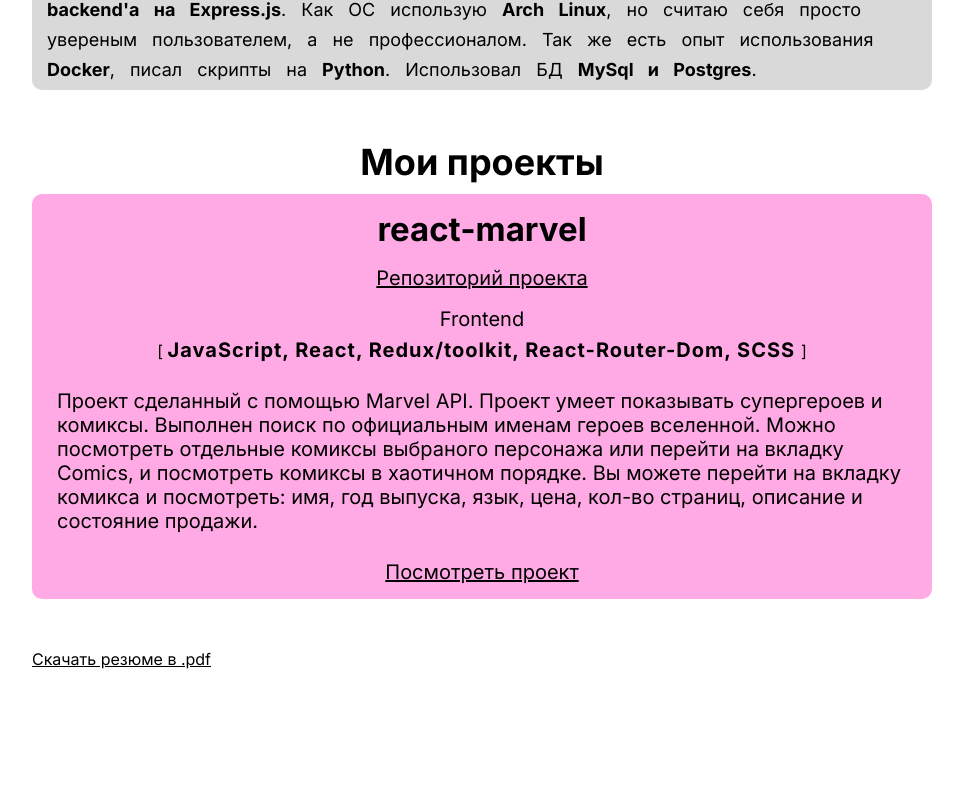
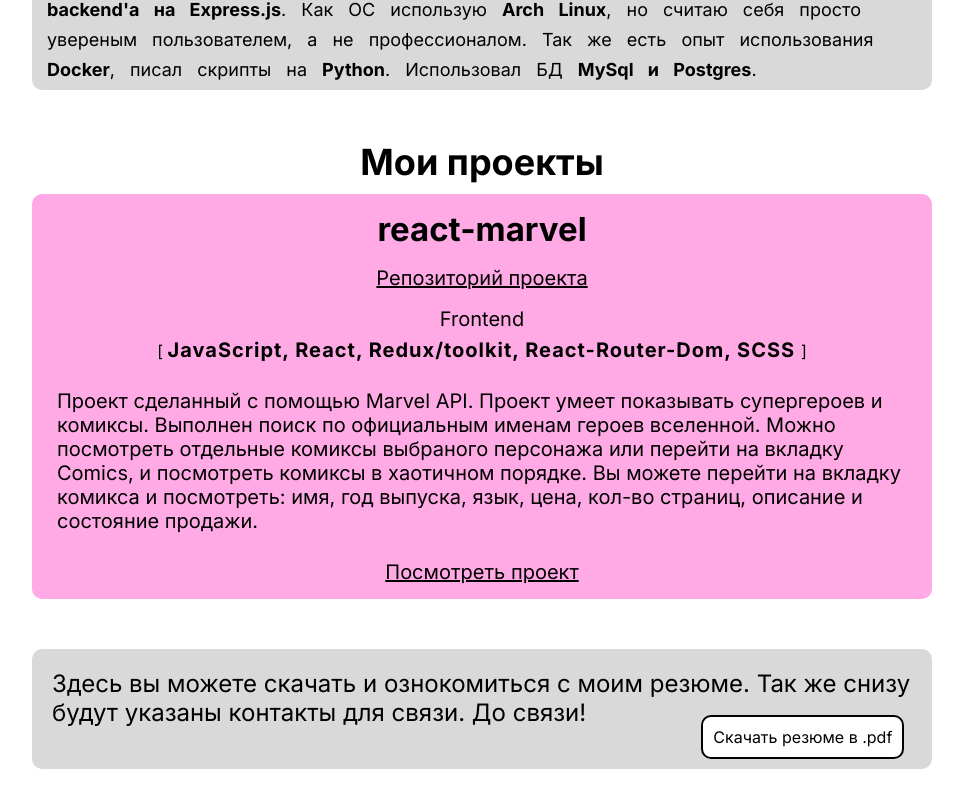
Before and after one commit to blackmarllbor0/web-portfolio, a React (Create React App) app: page / in a window 1280 px wide. Shown: the part 431-1238 px from the top of the page, without its empty margins (158-1121 px from the left). Before the commit the page ends 1170 px from the top, so only its background shows below. Built offline with nearby package versions, Linux system fonts and the light colour scheme.

Commit message:
исправил ошибку тексте

```diff
--- a/src/Components/Summary/Summary.scss
+++ b/src/Components/Summary/Summary.scss
@@ -0,0 +1,30 @@
+@import "../../Styles/vars.scss";
+@import "../../Styles/mixin.scss";
+
+section.summary {
+  background-color: $main_gray_color;
+  border-radius: 10px;
+  padding: 20px;
+  height: 80px;
+
+  h1 {
+    font-weight: normal;
+  }
+
+  div.download_block {
+    background-color: #fff;
+    width: max-content;
+    padding: 10px;
+    border-radius: 10px;
+    position: relative;
+    left: 75.5%;
+    bottom: 15%;
+    border: 2px solid #000;
+
+    cursor: pointer;
+
+    a {
+      @include link;
+    }
+  }
+}
--- a/src/Components/Summary/Summary.tsx
+++ b/src/Components/Summary/Summary.tsx
@@ -4,7 +4,10 @@
 export const Summary = () => {
   return (
     <section className="summary">
-      <p></p>
+      <h1>
+        Здесь вы можете скачать и ознокомиться с моим резюме. Так же снизу будут
+        указаны контакты для связи. До связи!
+      </h1>
       <div className="download_block">
         <a href="." download={summary} title={"Панов Даниил"}>
           Скачать резюме в .pdf
```
